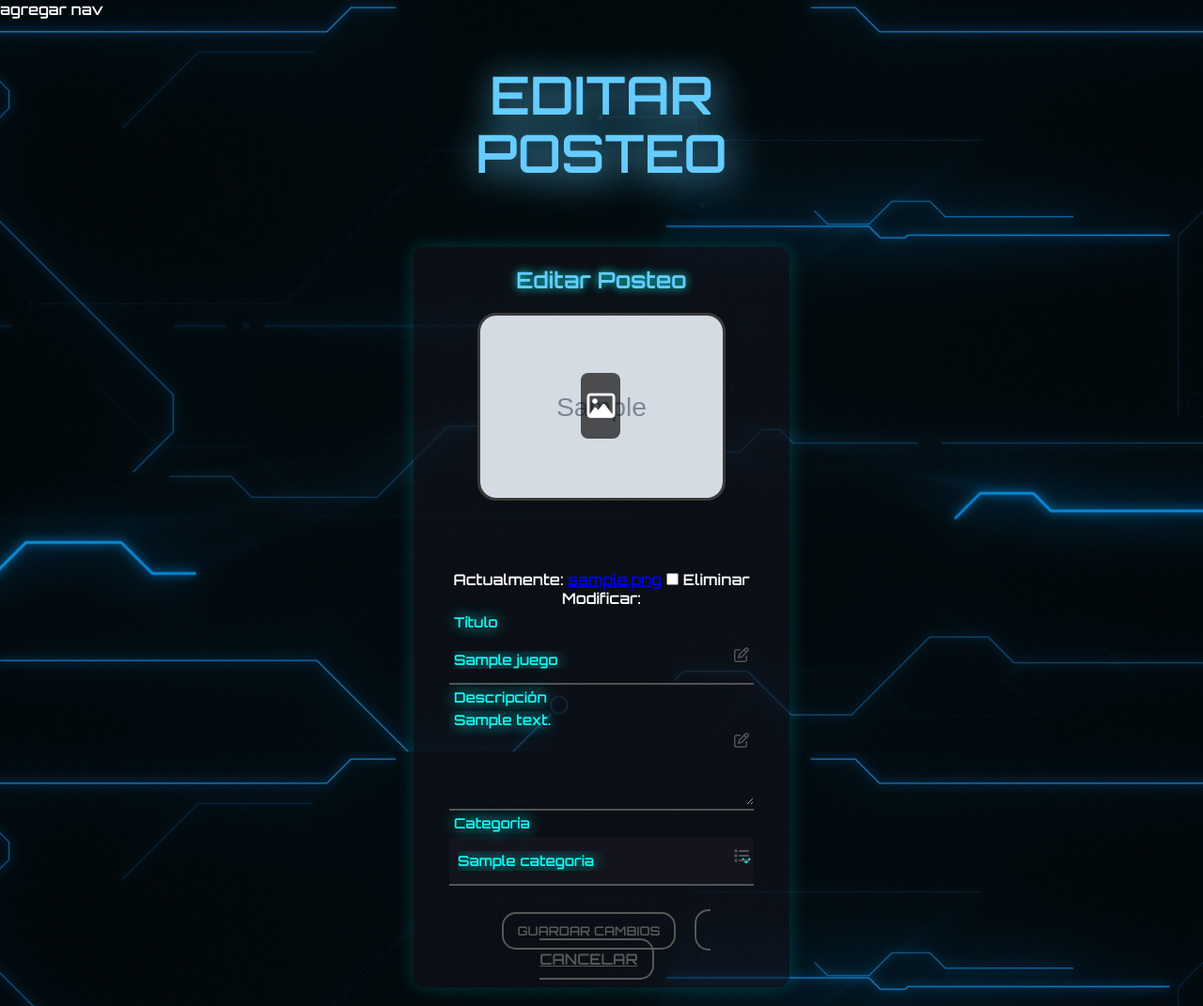
After one commit to PedroEliasj/Trabajo_final_crear_rese-a_juegos, a Django app: page /post/1/editar/ in a window 1280 px wide. The commit adds this page. Shown: the whole page at 94% size. Run offline with Django 4.2, Linux system fonts and the light colour scheme; a user stored in the database is signed in; tables that the repository leaves empty hold one stand-in row (values such as "Sample post"); grey boxes marked "Sample" are stand-in pictures; some libraries are stand-ins or nearby versions.

Commit message:
agrego html y view de crear y editar post

```diff
--- a/apps/blog/urls.py
+++ b/apps/blog/urls.py
@@ -7,6 +7,8 @@ from .views import (
     DescargaJuegosView,
     SubirJuegoView,
     CrearReseñaView,
+    EditarReseñaView,
+    EliminarReseñaView,
     blog
 )
 app_name = 'apps.blog'
@@ -21,4 +23,7 @@ urlpatterns = [
     path('descargar/', DescargaJuegosView.as_view(), name='descargar_juegos'),
     path('subir-juego/', SubirJuegoView.as_view(), name='subir_juego'),
     path('crear-resena/', CrearReseñaView.as_view(), name='crear_resena'),
+    path('post/<int:pk>/editar/', EditarReseñaView.as_view(), name='editar_post'),
+    path('post/<int:pk>/eliminar/', EliminarReseñaView.as_view(), name='eliminar_post'),
+
 ]
--- a/apps/blog/views.py
+++ b/apps/blog/views.py
@@ -1,5 +1,5 @@
 from django.contrib.auth.mixins import LoginRequiredMixin, UserPassesTestMixin
-from django.views.generic import ListView, DetailView, CreateView
+from django.views.generic import ListView, DetailView, CreateView, DeleteView, UpdateView
 from django.urls import reverse_lazy
 from django.shortcuts import redirect, render
 
@@ -119,3 +119,28 @@ class CrearReseñaView(LoginRequiredMixin, CreateView):
         form.instance.archivo = None
         form.instance.es_reseña = True  # ✅ marcar como reseña
         return super().form_valid(form)
+
+class EditarReseñaView(LoginRequiredMixin, UserPassesTestMixin, UpdateView):
+    model = Juegos
+    form_class = PostForm
+    template_name = 'blog/editar_post.html'
+    success_url = reverse_lazy('apps.blog:blog')
+
+    def test_func(self):
+        """El autor o un staff pueden editar"""
+        juego = self.get_object()
+        return juego.autor == self.request.user or self.request.user.is_staff
+
+    def form_valid(self, form):
+        form.instance.es_reseña = True  # aseguramos que siga marcado como reseña
+        return super().form_valid(form)
+
+class EliminarReseñaView(LoginRequiredMixin, UserPassesTestMixin, DeleteView):
+    model = Juegos
+    template_name = 'blog/eliminar_post.html'
+    success_url = reverse_lazy('apps.blog:blog')
+
+    def test_func(self):
+        """El autor o un staff pueden eliminar"""
+        juego = self.get_object()
+        return juego.autor == self.request.user or self.request.user.is_staff
--- /dev/null
+++ b/templates/blog/editar_post.html
@@ -0,0 +1,75 @@
+{% load static %}
+<!DOCTYPE html>
+<html lang="en">
+<head>
+    <meta charset="UTF-8">
+    <meta name="viewport" content="width=device-width, initial-scale=1.0">
+    <link rel="stylesheet" href="{% static 'css/crear_post.css' %}">
+    <link rel="icon" type="image/png" href="img/favicon-game.png">
+    <script src="https://kit.fontawesome.com/cd10d9582d.js" crossorigin="anonymous"></script>
+    <title>TGZ | Editar Posteo</title>
+</head>
+<body>
+
+    <header>
+        <h4>agregar nav</h4>
+    </header>
+
+    <div class="content">
+        <div class="neon-text flickering">
+            <h2 class="title">
+                <span>EDITAR</span><br>
+                <span>POSTEO</span>
+            </h2>
+        </div>
+    </div>
+
+    <section class="crear-posteo">
+        <div class="posteo-content">
+            <h3>Editar Posteo</h3>
+
+            <form method="post" enctype="multipart/form-data" id="editar-posteo-form">
+                {% csrf_token %}
+                <div class="img-posteo-container">
+                    {% if form.instance.imagen %}
+                        <img src="{{ form.instance.imagen.url }}" alt="Vista previa" class="img-posteo">
+                    {% else %}
+                        <img src="{% static 'img/img-blog/imagen_predeterminada.jpg' %}" alt="Vista previa" class="img-posteo">
+                    {% endif %}
+                    <label for="post-pic-input" class="icon-container">
+                        <i class="fa-regular fa-image"></i>
+                    </label>
+                    {{ form.imagen }}
+                </div>
+
+                <div class="input-box">
+                    <span class="icon"><i class="fa-regular fa-pen-to-square"></i></span>
+                    {{ form.titulo }}
+                    <label for="titulo">Título</label>
+                    <div class="input-line"></div>
+                </div>
+
+                <div class="input-box">
+                    <span class="icon"><i class="fa-regular fa-pen-to-square"></i></span>
+                    {{ form.descripcion }}
+                    <label for="descripcion">Descripción</label>
+                    <div class="input-line"></div>
+                </div>
+
+                <div class="input-box">
+                    <span class="icon"><i class="fa-solid fa-list"></i></span>
+                    {{ form.categoria }}
+                    <label for="id_categoria">Categoría</label>
+                    <div class="input-line"></div>
+                </div>
+
+                <div class="btn-container">
+                    <button type="submit" class="btn-edit">GUARDAR CAMBIOS</button>
+                    <a href="{% url 'apps.blog:juego_detalle' form.instance.id %}" class="btn-edit">CANCELAR</a>
+                </div>
+            </form>
+        </div>
+    </section>
+
+</body>
+</html>
--- a/templates/blog/index.html
+++ b/templates/blog/index.html
@@ -1,4 +1,4 @@
-<!--{% load static %}-->
+{% load static %}
 <!DOCTYPE html>
 <html lang="en">
 <head>
```
Also changed, not shown: templates/blog/blog.html (+17 -5 lines), templates/blog/eliminar_post.html (added, +43 -0 lines).
